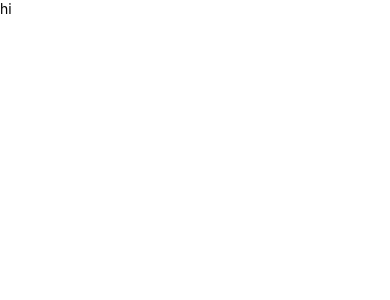
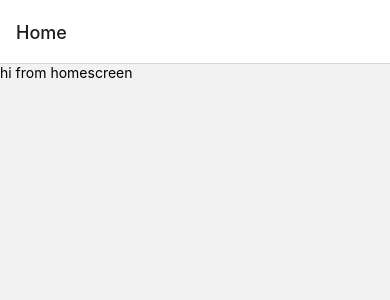
Before and after one commit to nishkohli96/rn-template, a React Native app: screen /Home in a window 390 px wide. Shown: the top 300 px of the page. Built offline with nearby package versions, Linux system fonts and the light colour scheme.

Commit message:
added rn-navigation

```diff
--- a/App.js
+++ b/App.js
@@ -1,36 +1,42 @@
 import React from 'react';
-import { SafeAreaView, Text, View } from 'react-native';
-import AsyncStorage from '@react-native-async-storage/async-storage';
+import { NavigationContainer } from '@react-navigation/native';
+import { createStackNavigator } from '@react-navigation/stack';
 
-const storeData = async value => {
-    try {
-        await AsyncStorage.setItem('@storage_Key', value);
-    } catch (e) {
-      return;
-    }
-};
+import Home from '_Screens/home/Home';
 
-const getData = async () => {
-    try {
-        const value = await AsyncStorage.getItem('@storage_Key');
-        if (value !== null) {
-            console.log(value);
-            return value;
-        }
-    } catch (e) {
-        return 'error';
-    }
-};
+const Stack = createStackNavigator();
 
 const App = () => {
-    storeData('nish');
-    getData();
+    // const [firstScreen, setFirstScreen] = React.useState();
+
+    // AsyncStorage.getItem('firstTime').then((item) => {
+    //     console.log('itm ', item);
+    //     if (!item) {
+    //         console.log('in this loop');
+    //         setFirstScreen('IntroScreen');
+    //     } else {
+    //         setFirstScreen('NavDrawer');
+    //     }
+    // });
+
+    // if (!firstScreen) {
+    //     /* Feel free to design a splash Screen for this part */
+    //     return (
+    //         <View>
+    //             <Text>App loading</Text>
+    //         </View>
+    //     );
+    // }
     return (
-        <SafeAreaView>
-            <View>
-                <Text>hi</Text>
-            </View>
-        </SafeAreaView>
+        <NavigationContainer>
+            <Stack.Navigator initialRouteName={Home}>
+                <Stack.Screen
+                    name="Home"
+                    component={Home}
+                    // screenOptions={{ headerShown: false }}
+                />
+            </Stack.Navigator>
+        </NavigationContainer>
     );
 };
 
--- /dev/null
+++ b/app/screens/home/Home.js
@@ -0,0 +1,37 @@
+import React from 'react';
+import { SafeAreaView, Text, View } from 'react-native';
+import AsyncStorage from '@react-native-async-storage/async-storage';
+
+const storeData = async value => {
+    try {
+        await AsyncStorage.setItem('@storage_Key', value);
+    } catch (e) {
+      return;
+    }
+};
+
+const getData = async () => {
+    try {
+        const value = await AsyncStorage.getItem('@storage_Key');
+        if (value !== null) {
+            console.log(value);
+            return value;
+        }
+    } catch (e) {
+        return 'error';
+    }
+};
+
+const App = () => {
+    storeData('nish');
+    getData();
+    return (
+        <SafeAreaView>
+            <View>
+                <Text>hi from homescreen</Text>
+            </View>
+        </SafeAreaView>
+    );
+};
+
+export default App;
```
Also changed, not shown: package.json (+8 -1 lines), 3 other files (tests, documents, lock files or other folders).
